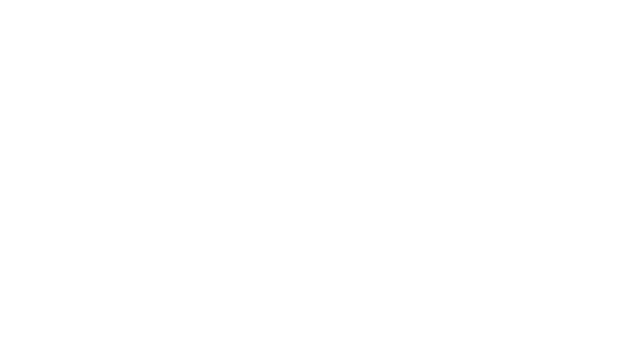
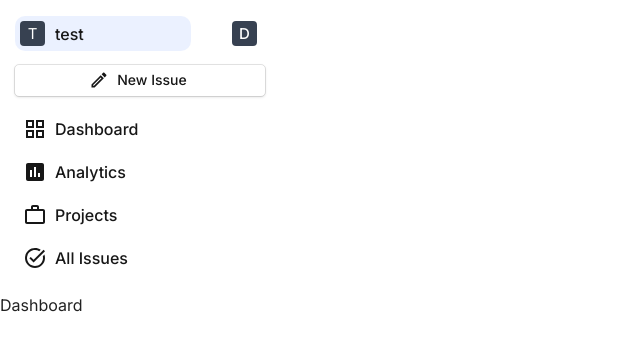
Before and after one commit to daveanthonyc/Pano, a React (Vite) app: page /dashboard in a window 1280 px wide. Before the commit this address had no page. Shown: the top 350 px of the page, without its empty margins (0-640 px from the left). Built offline with nearby package versions, Linux system fonts and the light colour scheme.

Commit message:
created static sidebar component

```diff
--- a/src/App.tsx
+++ b/src/App.tsx
@@ -1,5 +1,7 @@
-import { BrowserRouter, Route, Routes } from 'react-router-dom';
+import { BrowserRouter, Navigate, Route, Routes } from 'react-router-dom';
 import Layout from './views/layout';
+import Dashboard from './views/dashboard';
+import { CssBaseline } from '@mui/material';
 
 
 function App() {
@@ -7,8 +9,15 @@ function App() {
   return (
     <BrowserRouter>
         <Routes>
-            <Route path='/' element={<Layout />}></Route>
+            <Route element={<Layout />}>
+                <Route path='/' element={<Navigate to='/dashboard' replace/>} />
+                <Route path='/dashboard' element={<Dashboard />}/>
+                <Route path='/analytics' element={<Dashboard />}/>
+                <Route path='/projects' element={<Dashboard />}/>
+                <Route path='/all-issues' element={<Dashboard />}/>
+            </Route>
         </Routes>
+        <CssBaseline />
     </BrowserRouter>
   )
 }
--- a/src/components/Sidebar.tsx
+++ b/src/components/Sidebar.tsx
@@ -1,14 +1,18 @@
-import { Box, IconButton, Typography } from '@mui/material'
+import { Avatar, Box, Button, IconButton, List, ListItem, ListItemButton, Typography } from '@mui/material'
 import AssessmentIcon from '@mui/icons-material/Assessment';
 import WorkOutlineIcon from '@mui/icons-material/WorkOutline';
 import TaskAltIcon from '@mui/icons-material/TaskAlt';
 import GridViewIcon from '@mui/icons-material/GridView';
-import WorkOutline from '@mui/icons-material/WorkOutline';
+import CreateOutlined from '@mui/icons-material/CreateOutlined';
+import { useNavigate } from 'react-router-dom';
+import { useState } from 'react';
 
 type NavItem = {
     text: string,
     icon: any
 }
+
+const sideBarWidth = "280px"
 
 const navItems = [
     {
@@ -21,7 +25,7 @@ const navItems = [
     },
     {
         text: "Projects",
-        icon: <WorkOutline />,
+        icon: <WorkOutlineIcon />,
     },
     {
         text: "All Issues",
@@ -30,19 +34,52 @@ const navItems = [
 ]
 
 function Sidebar() {
+    const [active, setActive] = useState<string>('');
+    const navigate = useNavigate();
   return (
-    <Box>
-        <Typography>Side bar</Typography>
+    <Box width={sideBarWidth} padding='15px' gap='13px' display='grid'>
+        <Box display='flex' alignItems='center' gap='10px'>
+            <ListItemButton sx={{gap: "10px", backgroundColor: "secondary.light", borderRadius: "10px", padding: '5px'}}>
+                <Avatar sx={{backgroundColor: 'secondary.dark', height: '25px', width: '25px', fontSize: '15px'}} variant='rounded'>T</Avatar>
+                <Typography sx={{color: 'primary.dark'}} fontWeight='500'>test</Typography>
+            </ListItemButton>
+            <Button sx={{justifyContent: 'right'}}>
+                <Avatar sx={{backgroundColor: 'secondary.dark', height: '25px', width: '25px', fontSize: '15px'}} variant='rounded'>D</Avatar>
+            </Button>
+        </Box>
+        <Button sx={{color: 'primary.dark', outline: '0.5px solid rgba(0,0,0,0.1)', boxShadow: '0 1px 3px 0 rgba(0,0,0,0.15)', textTransform: 'none', padding: '3px'}} startIcon={<CreateOutlined />}>New Issue</Button>
+        <List disablePadding sx={{display: 'grid', gap: '3px'}}>
         {
-            navItems.map((item: NavItem) => (
-                <Box display='flex' alignItems='center'>
-                    <IconButton color='body'>
+            navItems.map((item: NavItem) => {
+                const lcText = item.text.toLowerCase().split(' ').join('-');
+                return (
+                <ListItem display='flex' alignItems='center' key={item.text} sx={{
+                    padding: 0,
+                    color:
+                        active === lcText ?
+                            'secondary.main' : 'body.main',
+                    backgroundColor:
+                        active === lcText ?
+                            'secondary.light' : 'white'
+                    }} >
+                    <ListItemButton sx={{
+                        padding: 0,
+                        ":hover": {backgroundColor: 'secondary.light'},
+                        borderRadius: '5px',
+                    }}
+                        onClick={() => {setActive(lcText); navigate(lcText);}}>
+                        <IconButton color={
+                            active === lcText ?
+                                'secondary' : 'body'
+                        } >
                         {item.icon}
-                    </IconButton>
-                    <Typography color='body' fontWeight='500'>{item.text}</Typography>
-                </Box>
-            ))
+                        </IconButton>
+                        <Typography color='body' fontWeight='500'>{item.text}</Typography>
+                    </ListItemButton>
+                </ListItem>
+            )})
         }
+        </List>
     </Box>
   )
 }
--- /dev/null
+++ b/src/views/dashboard/index.tsx
@@ -0,0 +1,7 @@
+function Dashboard() {
+  return (
+    <div>Dashboard</div>
+  )
+}
+
+export default Dashboard;
--- a/src/views/layout/index.tsx
+++ b/src/views/layout/index.tsx
@@ -1,3 +1,4 @@
+import { Outlet } from "react-router-dom"
 import Sidebar from "../../components/Sidebar"
 import { Box } from '@mui/material'
 
@@ -5,6 +6,7 @@ function Layout() {
   return (
     <Box>
         <Sidebar></Sidebar>
+        <Outlet />
     </Box>
   )
 }
```
